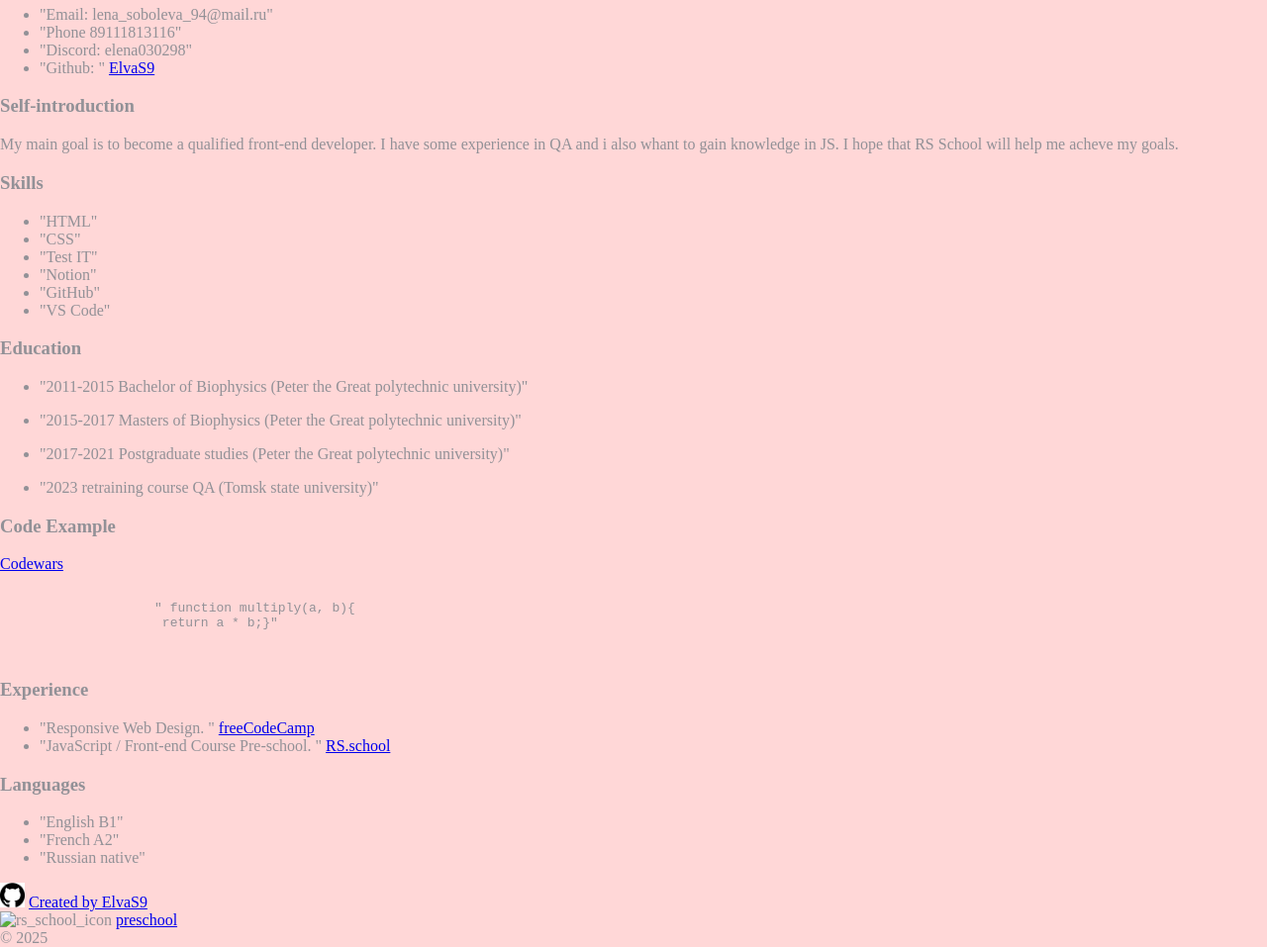
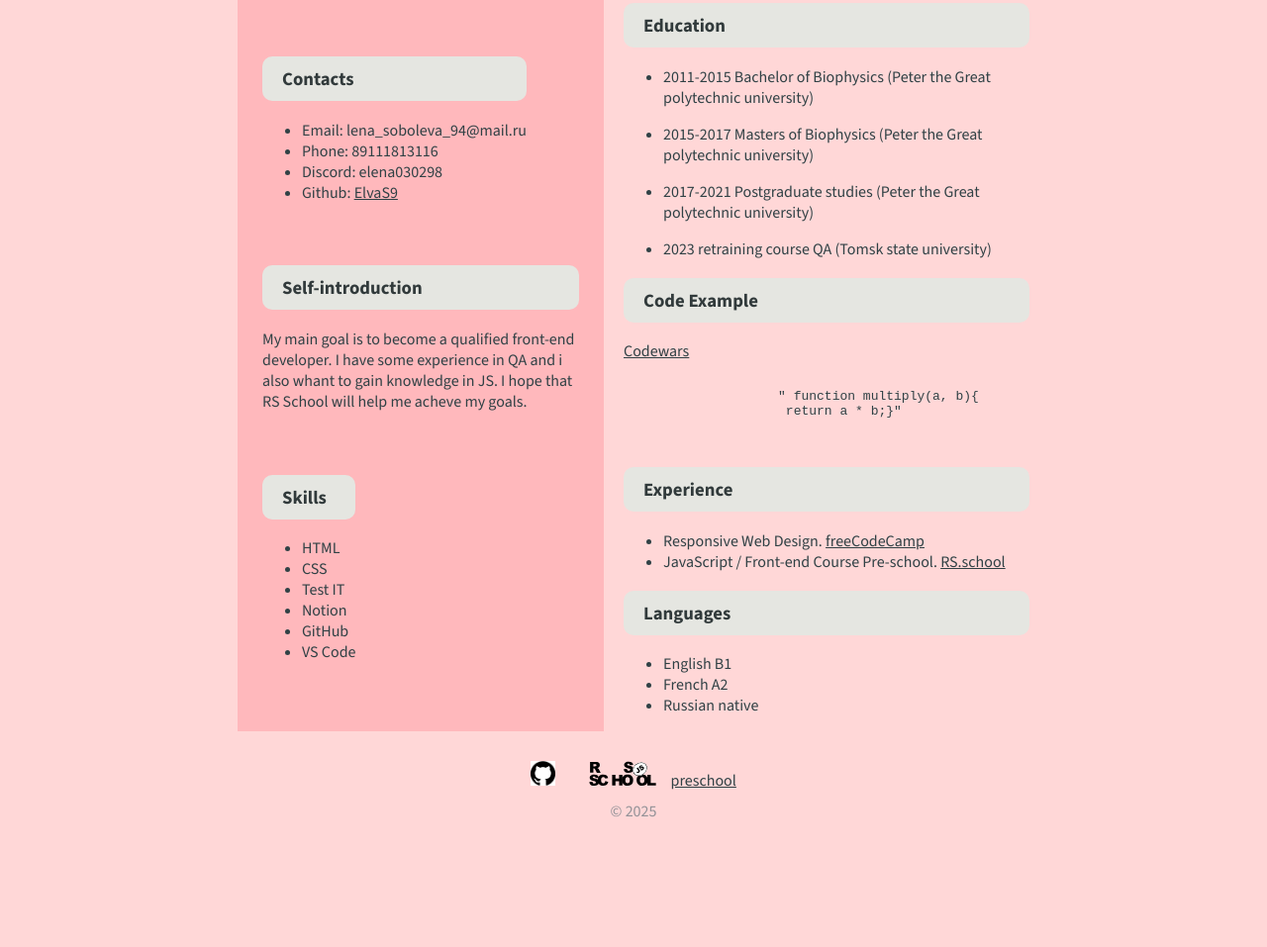
Before and after one commit to ElvaS9/rsschool-cv, a plain HTML site: page index.html in a window 1280 px wide. Shown: the part 541-1498 px from the top of the page at 99% size. After the commit the page ends 1391 px from the top, so only its background shows below. Drawn offline with nearby package versions, Linux system fonts and the light colour scheme.

Commit message:
feat: add styles

```diff
--- a/index.html
+++ b/index.html
@@ -10,29 +10,30 @@
     <link href="https://fonts.googleapis.com/css2?family=Source+Sans+3:ital,wght@0,200..900;1,200..900&display=swap" rel="stylesheet">
 </head>
 <body>
-    <header class="wrap" id="header">
+    <div class="wrap">
+    <header>
         <img src="./photo_cv.jpg" alt="Photo" width="250" class="header_img">
 
     <h1>Elena Soboleva</h1>
     <h2>Junior Front-end Developer</h2>
     </header>
-     <main class="wrap">
+     <main>
       <div class="column_one">
 
        <section class="contacts">
        <h3>Contacts</h3>
         <ul>
             <li>
-                "Email: lena_soboleva_94@mail.ru"
+                Email: lena_soboleva_94@mail.ru
             </li>
             <li>
-                "Phone 89111813116"
+                Phone: 89111813116
             </li>
             <li>
-                "Discord: elena030298"
+                Discord: elena030298
             </li>
             <li>
-                "Github: "
+                Github:
                 <a href="https://github.com/ElvaS9" target="_blank">ElvaS9</a>
             </li>
         </ul>
@@ -46,27 +47,26 @@
             <ul>
                 <li>
 
-                    "HTML"
+                    HTML
                 </li>
                 <li>
 
-                    "CSS"
+                    CSS
                 </li>
                 <li>
 
-                    "Test IT"
+                    Test IT
                 </li>
                 <li>
 
-                    "Notion"
+                    Notion
                 </li>
                 <li>
 
-                    "GitHub"
+                    GitHub
                 </li>
                 <li>
-
-                    "VS Code"
+                    VS Code
                 </li>
             </ul>
         </section>
@@ -76,22 +76,22 @@
          <ul>
             <li>
                 <p>
-                "2011-2015 Bachelor of Biophysics (Peter the Great polytechnic university)"
+                2011-2015 Bachelor of Biophysics (Peter the Great polytechnic university)
                 </p>
             </li>
             <li>
                 <p>
-                "2015-2017 Masters of Biophysics (Peter the Great polytechnic university)"
+                2015-2017 Masters of Biophysics (Peter the Great polytechnic university)
                 </p>
             </li>
             <li>
                 <p>
-                "2017-2021 Postgraduate studies (Peter the Great polytechnic university)"
+                2017-2021 Postgraduate studies (Peter the Great polytechnic university)
                 </p>
             </li>
             <li>
                 <p>
-                "2023 retraining course QA (Tomsk state university)"
+                2023 retraining course QA (Tomsk state university)
                 </p>
             </li>
          </ul>
@@ -108,11 +108,11 @@
         <h3>Experience</h3>
          <ul>
             <li>
-                "Responsive Web Design. "
+                Responsive Web Design.
                 <a href="https://www.freecodecamp.org/learn/2022/responsive-web-design/">freeCodeCamp</a>
             </li>
             <li>
-                "JavaScript / Front-end Course Pre-school. " <a href="https://rs.school/courses/javascript-preschool-ru">RS.school</a>
+                JavaScript / Front-end Course Pre-school. <a href="https://rs.school/courses/javascript-preschool-ru">RS.school</a>
             </li>
          </ul>
          <section class="Languages">
@@ -120,15 +120,15 @@
              <ul>
                 <li>
 
-                    "English B1"
+                    English B1
                 </li>
                 <li>
 
-                    "French A2"
+                    French A2
                 </li>
                 <li>
 
-                    "Russian native"
+                    Russian native
                 </li>
              </ul>
          </section>
@@ -139,14 +139,15 @@
      <div id="footer_git">
         <img id="github_icon" src="./github_icon.png" alt="github_icon"
         width="25" height="25">
-        <a href="https://github.com/ElvaS9"> Created by ElvaS9</a>
+        <a href="https://github.com/ElvaS9"></a>
      </div>
      <div id="footer_rsschool_link">
-        <img id="footer_rsschool_icon" src="./rsschool_icon.png" alt="rs_school_icon"
+        <img id="footer_rsschool_icon" src="./rs-school-logo.svg" alt="rs_school_icon"
         width="80" height="25">
-        <a href="https://rs.school/courses/javascript-preschool-ru"> preschool</a>
+        <a href="https://rs.school/courses/javascript-ru"> preschool</a>
      </div>
      <div id="footer_year">© 2025 </div>
    </footer>
+</div>
 </body>
 </html>
--- a/style.css
+++ b/style.css
@@ -1,9 +1,88 @@
 body {
+    font-family: 'Source Sans 3', sans-serif;
+    margin: 0;
+    padding: 0;
     background-color: #ffd7d7;
     color: #929197;
-    margin: auto;
 
 }
-* {
-  box-sizing: border-box;
+a {
+   color: inherit;
 }
+.wrap {
+    max-width: 800px;
+    margin: 0 auto;
+    padding: 20px;
+}
+
+header {
+    text-align: center;
+}
+
+.header_img {
+    border-radius: 50%;
+}
+
+h1 {
+    color: #333;
+    margin-top: 10px;
+}
+
+h2 {
+    color: #555;
+    margin-bottom: 20px;
+}
+main {
+  display: flex;
+  color: #304145;
+   flex-direction: row;
+   align-items: center;
+   justify-content: space-between;
+   gap: 20px;
+}
+.column_one {
+    display: flex;
+    flex-flow: column wrap;
+    align-items: flex-start;
+    justify-content: space-evenly;
+    align-self: stretch;
+    min-width: 320px;
+    padding: 25px;
+    margin: 0;
+    background-color: #FFB8BC;
+    color: #304145;
+    width: 40%;
+}
+h3 {
+    color: #313a3b;
+    background-color: #E5E6E1;
+    border-radius: 10px;
+    padding: 10px 20px;
+}
+
+
+.column_two{
+    display: flex;
+    flex-flow : column nowrap;
+    align-self : stretch;
+    justify-content: flex-start;
+    padding: 25px;
+    color: #304145;
+    width: 70%;
+}
+
+
+.footer {
+    text-align: center;
+    margin-top: 20px;
+}
+
+#footer_git, #footer_rsschool_link {
+    display: inline-block;
+    margin: 10px;
+    color: #304145;
+}
+
+#github_icon, #footer_rsschool_icon {
+    margin-right: 5px;
+}
```
Also changed, not shown: rs-school-logo.svg (added).
